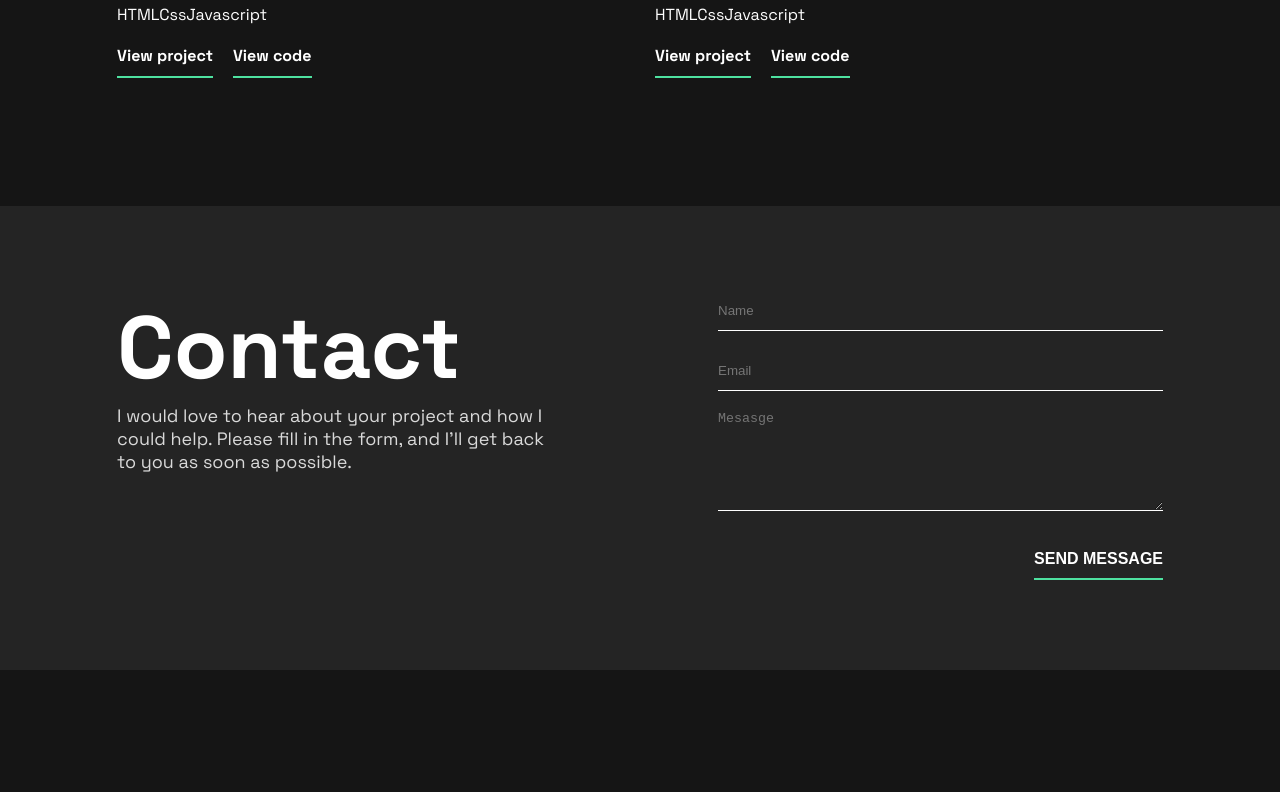
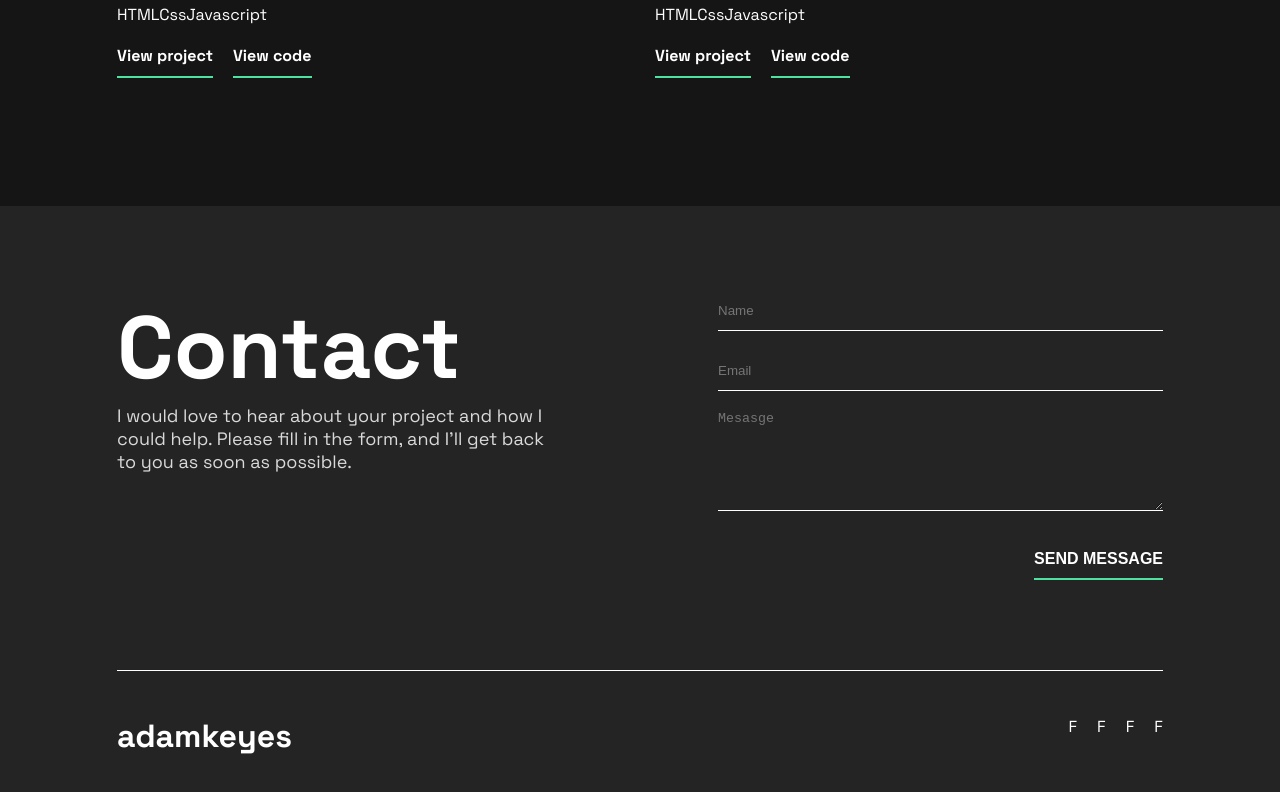
Before and after one commit to shane-brendon/porfolio-nextjs, a Next.js app: page / in a window 1280 px wide. Shown: the part 2224-3016 px from the top of the page. Before the commit the page ends 2894 px from the top, so only its background shows below. Built offline with nearby package versions, Linux system fonts and the light colour scheme.

Commit message:
complet footer component and init hero

```diff
--- a/src/components/Footer/Footer.jsx
+++ b/src/components/Footer/Footer.jsx
@@ -7,6 +7,8 @@ const Footer = () => {
   return (
     <footer id='footer'>
       <div className='container'>
+        <div className='top'>
+          {' '}
           <div className='right'>
             <h2 className='title'>{data.contact}</h2>
             <span>
@@ -17,6 +19,17 @@ const Footer = () => {
             <ContactForm data={data} />
           </div>
         </div>
+
+        <div className='bottom'>
+          <h3 className='bottom--name'>adamkeyes</h3>
+          <div className='bottom--socials'>
+            <div className='facebook'>F</div>
+            <div className='facebook'>F</div>
+            <div className='facebook'>F</div>
+            <div className='facebook'>F</div>
+          </div>
+        </div>
+      </div>
     </footer>
   )
 }
--- a/src/components/Footer/footer.scss
+++ b/src/components/Footer/footer.scss
@@ -1,28 +1,28 @@
 footer {
   background-color: $darkgrey;
-  margin-top: 140px;
-  padding-top: 85px;
-  .container {
+  margin-top: 8.75rem;
+  padding-top: 5.3125rem;
+  .container .top {
     display: flex;
     justify-content: space-between;
-    padding-bottom: 90px;
+    padding-bottom: 5.625rem;
     > div {
       width: max-content;
     }
     span p {
-      max-width: 445px;
-      font-size: 18px;
+      max-width: 27.8125rem;
+      font-size: 1.125rem;
     }
     input,
     textarea {
-      height: 40px;
-      margin-bottom: 20px;
+      height: 2.5rem;
+      margin-bottom: 1.25rem;
       color: $grey;
-      width: 445px;
+      width: 27.8125rem;
     }
     textarea {
-      height: 100px;
-      margin-bottom: 32px;
+      height: 6.25rem;
+      margin-bottom: 2rem;
     }
     .submit-btn {
       display: flex;
@@ -30,21 +30,41 @@ footer {
     }
   }
 
+  .bottom {
+    display: flex;
+    justify-content: space-between;
+    width: 100%;
+    padding: 2.8125rem 0 5.625rem;
+    border-top: 0.0625rem solid $white;
+
+    h3 {
+      font-size: 2rem;
+      font-weight: 700;
+    }
+    &--socials {
+      display: flex;
+      gap: 1.25rem;
+    }
+  }
+
   @media screen and (max-width: $tablet) {
-    margin-top: 100px;
-    padding-top: 60px;
-    .container {
+    margin-top: 6.25rem;
+    padding-top: 3.75rem;
+    .container .top {
       flex-direction: column;
       align-items: center;
-      gap: 30px;
+      gap: 1.875rem;
     }
     .right {
       text-align: center;
     }
+    .bottom {
+      padding: 1.875rem 0 2.5rem;
+    }
   }
   @media screen and (max-width: $mobile) {
-    margin-top: 80px;
-    .container {
+    margin-top: 5rem;
+    .container .top {
       input,
       textarea {
         width: 100%;
@@ -53,5 +73,11 @@ footer {
         width: 100%;
       }
     }
+    .bottom {
+      flex-direction: column;
+      align-items: center;
+      gap: 1rem;
+      padding-bottom: 3.75rem;
+    }
   }
 }
```
Also changed, not shown: src/components/Contact/Contact.jsx (deleted, +0 -11 lines), src/components/Hero/Hero.jsx (added, +11 -0 lines), src/components/Hero/hero.scss (added). Lines whose indentation alone changed are shown as unchanged.
